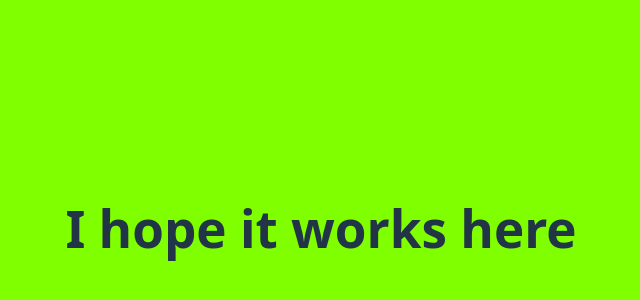
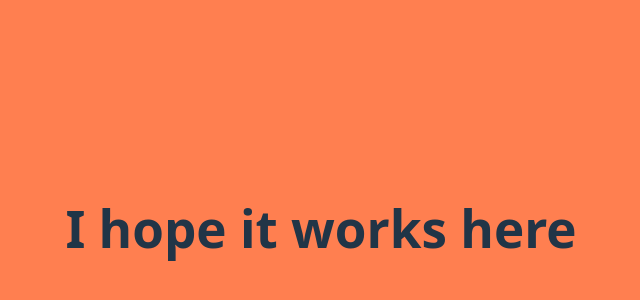
Before and after one commit to Basudev-Pokharel/github-actions-survives-vercel-fails, a React (Vite) app: page / in a window 1280 px wide. Shown: the part 172-472 px from the top of the page, without its empty margins (319-959 px from the left). Built offline with nearby package versions, Linux system fonts and the light colour scheme.

Commit message:
Magic spell worked, Action passed!

```diff
--- a/src/index.css
+++ b/src/index.css
@@ -28,7 +28,7 @@ body {
   place-items: center;
   min-width: 320px;
   min-height: 100vh;
-  background-color: Chartreuse;
+  background-color: coral;
 }
 
 h1 {
```
Also changed, not shown: 1 other file (tests, documents, lock files or other folders).
